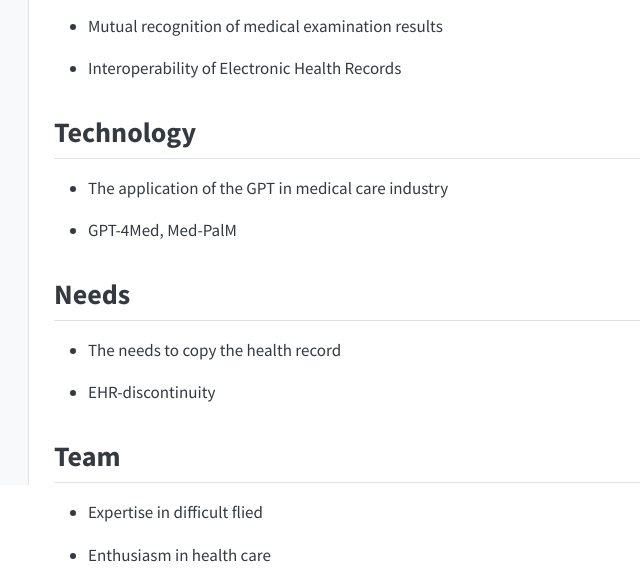
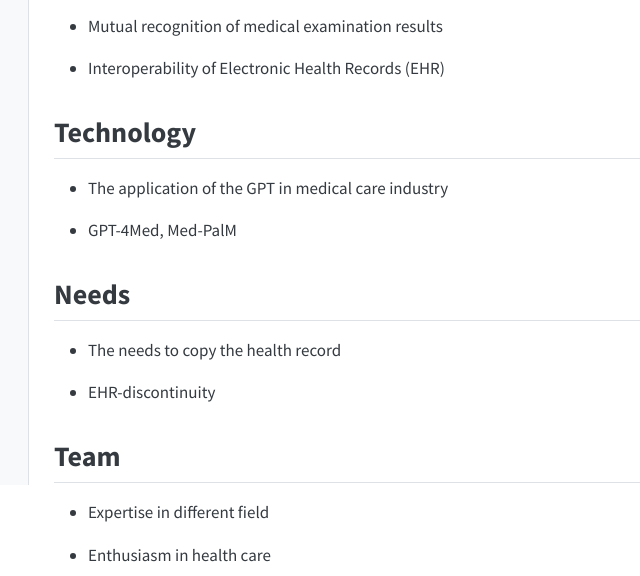
Before and after one commit to Yi-Health/website, a plain HTML site: page docs/introduction-en.html in a window 1280 px wide. Shown: the part 315-891 px from the top of the page, 197-837 px from the left. Drawn offline with Linux system fonts and the light colour scheme.

Commit message:
Add files via upload

```diff
--- a/docs/introduction-en.html
+++ b/docs/introduction-en.html
@@ -197,7 +197,7 @@ ul.task-list li input[type="checkbox"] {
 <h2 class="anchored" data-anchor-id="policy">Policy</h2>
 <ul>
 <li><p>Mutual recognition of medical examination results</p></li>
-<li><p>Interoperability of Electronic Health Records</p></li>
+<li><p>Interoperability of Electronic Health Records (EHR)</p></li>
 </ul>
 </section>
 <section id="technology" class="level2">
@@ -217,7 +217,7 @@ ul.task-list li input[type="checkbox"] {
 <section id="team" class="level2">
 <h2 class="anchored" data-anchor-id="team">Team</h2>
 <ul>
-<li><p>Expertise in difficult flied</p></li>
+<li><p>Expertise in different field</p></li>
 <li><p>Enthusiasm in health care</p></li>
 </ul>
 
```
